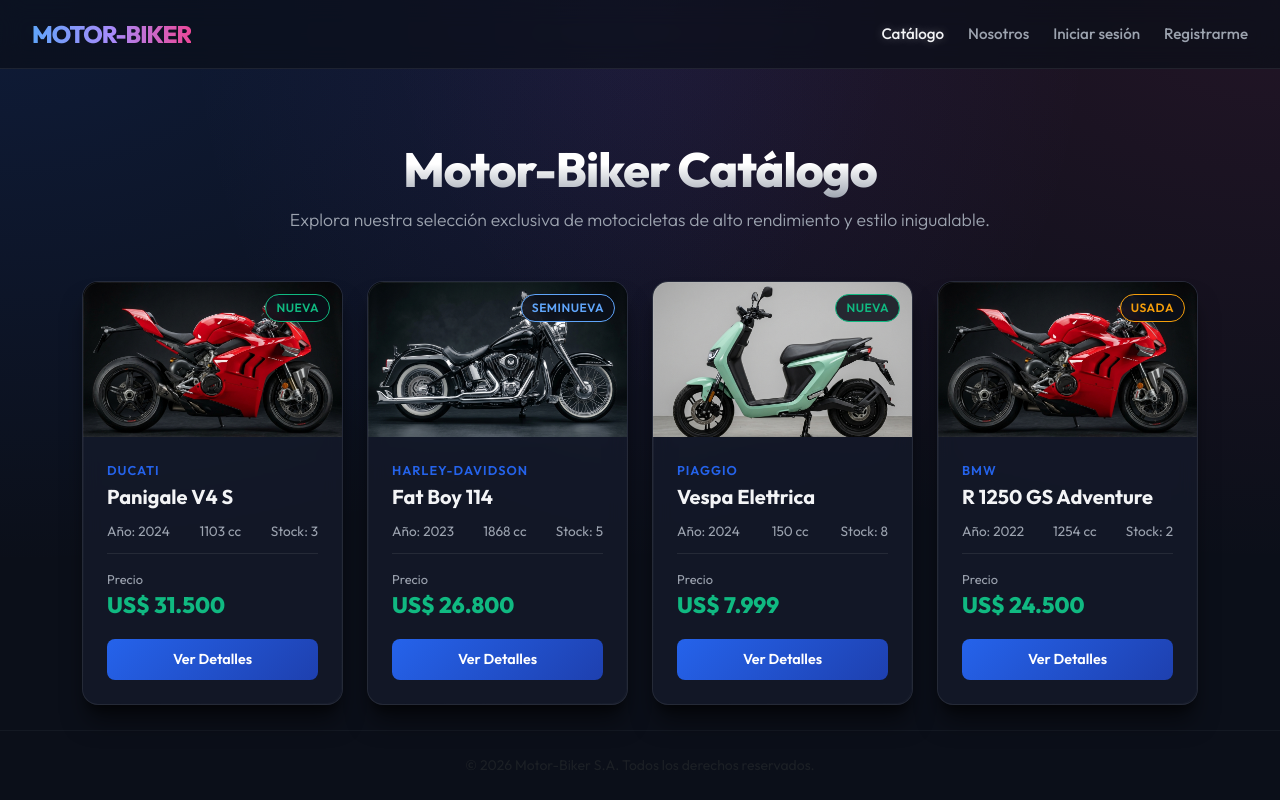
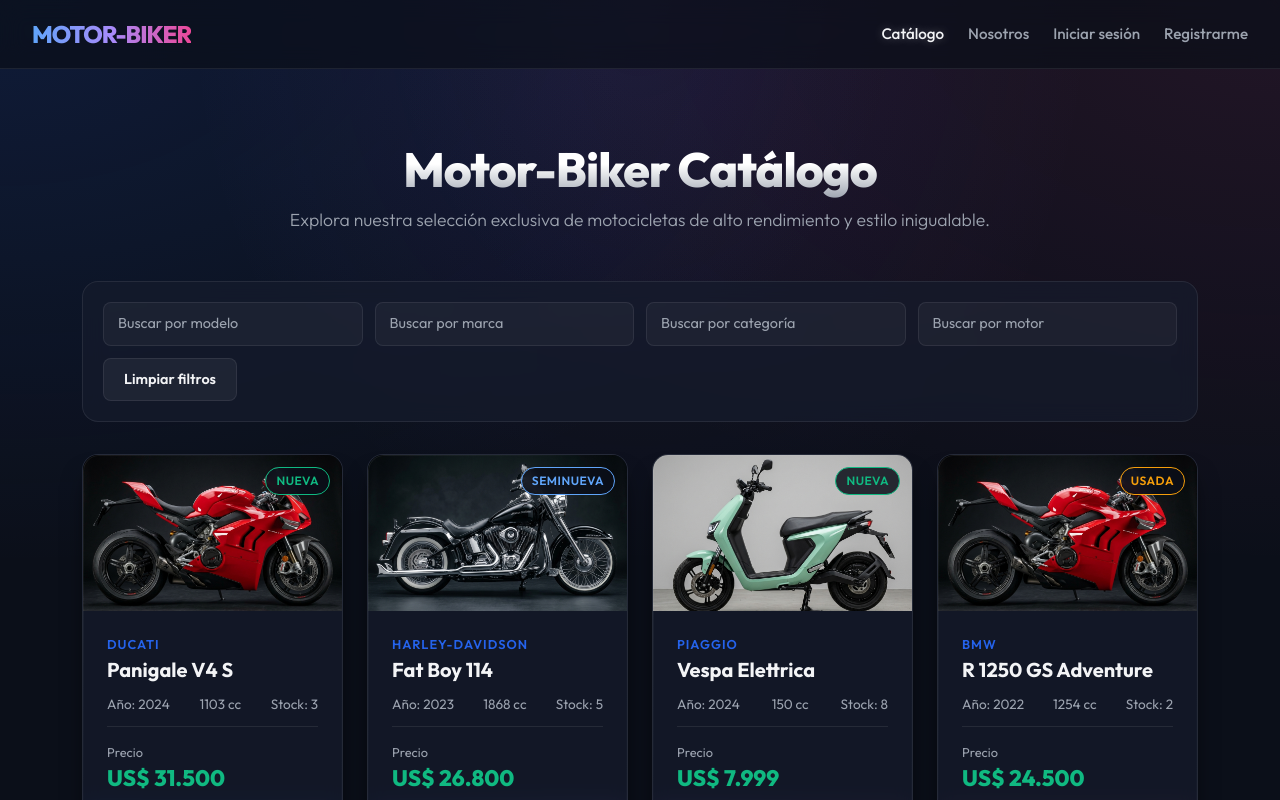
Before and after one commit to Romeorobles/Motor-Biker, a React (Vite) app: page / in a window 1280 px wide. Shown: the top 800 px of the page. Built offline with nearby package versions, Linux system fonts and the light colour scheme; no server answers.

Commit message:
Combina el buscador y filtros de feature/catalogo con el catálogo real
Agrega resolución de categorías en api.ts y estilos de filtro
acordes al tema oscuro existente.

```diff
--- a/src/index.css
+++ b/src/index.css
@@ -115,6 +115,59 @@
   color: var(--text-secondary);
   font-size: 1.1rem;
   font-weight: 300;
+}
+
+/* Catalog Filter Bar */
+.filter-bar {
+  display: flex;
+  flex-wrap: wrap;
+  gap: 0.75rem;
+  background: var(--bg-card);
+  border: 1px solid var(--border-color);
+  border-radius: 16px;
+  padding: 1.25rem;
+  margin-bottom: 2rem;
+  backdrop-filter: blur(10px);
+}
+
+.filter-input {
+  flex: 1 1 180px;
+  background: rgba(255, 255, 255, 0.04);
+  border: 1px solid var(--border-color);
+  border-radius: 8px;
+  padding: 10px 14px;
+  color: var(--text-primary);
+  font-family: var(--font-primary);
+  font-size: 0.9rem;
+  transition: border-color 0.2s, background 0.2s;
+}
+
+.filter-input::placeholder {
+  color: var(--text-secondary);
+}
+
+.filter-input:focus {
+  outline: none;
+  border-color: var(--accent);
+  background: rgba(255, 255, 255, 0.07);
+}
+
+.btn-clear-filters {
+  flex: 0 0 auto;
+  background: rgba(255, 255, 255, 0.05);
+  border: 1px solid var(--border-color);
+  color: var(--text-primary);
+  border-radius: 8px;
+  padding: 10px 20px;
+  font-weight: 600;
+  font-size: 0.9rem;
+  cursor: pointer;
+  transition: all 0.3s ease;
+}
+
+.btn-clear-filters:hover {
+  background: rgba(255, 255, 255, 0.1);
+  border-color: rgba(255, 255, 255, 0.3);
 }
 
 /* Motorbike Card Styling */
--- a/src/pages/Home.tsx
+++ b/src/pages/Home.tsx
@@ -1,4 +1,4 @@
-import { useEffect, useState } from 'react';
+import { useEffect, useMemo, useState } from 'react';
 import { fetchMotos } from '../services/api';
 import type { Moto } from '../services/api';
 import { MotoCard } from '../components/MotoCard';
@@ -7,6 +7,11 @@
   const [motos, setMotos] = useState<Moto[]>([]);
   const [loading, setLoading] = useState(true);
   const [error, setError] = useState<string | null>(null);
+
+  const [buscar, setBuscar] = useState('');
+  const [marca, setMarca] = useState('');
+  const [categoria, setCategoria] = useState('');
+  const [motor, setMotor] = useState('');
 
   useEffect(() => {
     let active = true;
@@ -29,6 +34,24 @@
     };
   }, []);
 
+  const motosFiltradas = useMemo(() => {
+    return motos.filter((moto) => {
+      return (
+        moto.modelo.toLowerCase().includes(buscar.toLowerCase()) &&
+        (moto.marca_nombre ?? '').toLowerCase().includes(marca.toLowerCase()) &&
+        (moto.categoria_nombre ?? '').toLowerCase().includes(categoria.toLowerCase()) &&
+        (moto.tipo_motor_nombre ?? '').toLowerCase().includes(motor.toLowerCase())
+      );
+    });
+  }, [motos, buscar, marca, categoria, motor]);
+
+  function limpiarFiltros() {
+    setBuscar('');
+    setMarca('');
+    setCategoria('');
+    setMotor('');
+  }
+
   return (
     <div className="container py-4">
       <header className="catalog-header animated-fade-in">
@@ -37,6 +60,40 @@
           Explora nuestra selección exclusiva de motocicletas de alto rendimiento y estilo inigualable.
         </p>
       </header>
+
+      <div className="filter-bar animated-fade-in">
+        <input
+          type="text"
+          className="filter-input"
+          placeholder="Buscar por modelo"
+          value={buscar}
+          onChange={(e) => setBuscar(e.target.value)}
+        />
+        <input
+          type="text"
+          className="filter-input"
+          placeholder="Buscar por marca"
+          value={marca}
+          onChange={(e) => setMarca(e.target.value)}
+        />
+        <input
+          type="text"
+          className="filter-input"
+          placeholder="Buscar por categoría"
+          value={categoria}
+          onChange={(e) => setCategoria(e.target.value)}
+        />
+        <input
+          type="text"
+          className="filter-input"
+          placeholder="Buscar por motor"
+          value={motor}
+          onChange={(e) => setMotor(e.target.value)}
+        />
+        <button type="button" className="btn-clear-filters" onClick={limpiarFiltros}>
+          Limpiar filtros
+        </button>
+      </div>
 
       {loading ? (
         <div className="text-center py-5">
@@ -49,9 +106,13 @@
         <div className="alert alert-danger text-center glass-card my-4" role="alert">
           {error}
         </div>
+      ) : motosFiltradas.length === 0 ? (
+        <div className="text-center py-5 text-muted">
+          Ninguna moto coincide con los filtros aplicados.
+        </div>
       ) : (
         <div className="row g-4 justify-content-center">
-          {motos.map((moto) => (
+          {motosFiltradas.map((moto) => (
             <div key={moto.id} className="col-12 col-md-6 col-lg-4 col-xl-3">
               <MotoCard moto={moto} />
             </div>
--- a/src/services/api.ts
+++ b/src/services/api.ts
@@ -8,6 +8,7 @@
   precio: number;
   stock: number;
   categoria_id?: string;
+  categoria_nombre?: string;
   tipo_motor_id?: string;
   tipo_motor_nombre?: string;
   estado_id?: string;
@@ -32,6 +33,12 @@
   descripcion?: string;
 }
 
+export interface Categoria {
+  id: string;
+  nombre: string;
+  descripcion?: string;
+}
+
 export const API_URL = 'http://localhost:3000';
 
 // Mock data of high-quality bikes with the professional images generated earlier
@@ -40,6 +47,7 @@
     id: 'f87a3b34-8c8d-4a1b-9e4f-2d7c5e8b1a3d',
     modelo: 'Panigale V4 S',
     marca_nombre: 'Ducati',
+    categoria_nombre: 'Deportiva',
     anio: 2024,
     cilindraje: 1103,
     precio: 31500,
@@ -52,6 +60,7 @@
     id: 'a91b2c3d-4e5f-6a7b-8c9d-0e1f2a3b4c5d',
     modelo: 'Fat Boy 114',
     marca_nombre: 'Harley-Davidson',
+    categoria_nombre: 'Cruiser',
     anio: 2023,
     cilindraje: 1868,
     precio: 26800,
@@ -64,6 +73,7 @@
     id: 'c1d2e3f4-a5b6-c7d8-e9f0-1a2b3c4d5e6f',
     modelo: 'Vespa Elettrica',
     marca_nombre: 'Piaggio',
+    categoria_nombre: 'Urbana',
     anio: 2024,
     cilindraje: 150, // Equivalente de potencia
     precio: 7999,
@@ -76,6 +86,7 @@
     id: 'e5f6a7b8-c9d0-e1f2-a3b4-c5d6e7f8a9b0',
     modelo: 'R 1250 GS Adventure',
     marca_nombre: 'BMW',
+    categoria_nombre: 'Adventure',
     anio: 2022,
     cilindraje: 1254,
     precio: 24500,
@@ -104,23 +115,26 @@
       return MOCK_MOTOS;
     }
 
-    // Opcionalmente resolvemos marcas, estados y motores si el backend provee los endpoints
+    // Opcionalmente resolvemos marcas, estados, motores y categorías si el backend provee los endpoints
     // Intentamos resolver de manera paralela con fallbacks
-    const [marcas, estados, motores] = await Promise.all([
+    const [marcas, estados, motores, categorias] = await Promise.all([
       fetchMarcas().catch(() => []),
       fetchEstados().catch(() => []),
       fetchMotores().catch(() => []),
+      fetchCategorias().catch(() => []),
     ]);
 
     const marcasMap = new Map(marcas.map(m => [m.id, m.nombre]));
     const estadosMap = new Map(estados.map(e => [e.id, e.nombre]));
     const motoresMap = new Map(motores.map(m => [m.id, m.nombre]));
+    const categoriasMap = new Map(categorias.map(c => [c.id, c.nombre]));
 
     return motosRaw.map(moto => ({
       ...moto,
       marca_nombre: moto.marca_id ? marcasMap.get(moto.marca_id) || 'Marca Desconocida' : undefined,
       estado_nombre: moto.estado_id ? estadosMap.get(moto.estado_id) || 'Estado Desconocido' : undefined,
       tipo_motor_nombre: moto.tipo_motor_id ? motoresMap.get(moto.tipo_motor_id) || 'Motor Desconocido' : undefined,
+      categoria_nombre: moto.categoria_id ? categoriasMap.get(moto.categoria_id) || 'Categoría Desconocida' : undefined,
       precio: Number(moto.precio),
       imagen_url: moto.imagen_url || '/sport_bike.jpg', // Imagen de stock si no tiene
     }));
@@ -207,6 +221,13 @@
   return json.data?.items || json.data || [];
 }
 
+async function fetchCategorias(): Promise<Categoria[]> {
+  const res = await fetch(`${API_URL}/categorias`);
+  if (!res.ok) throw new Error();
+  const json = await res.json();
+  return json.data?.items || json.data || [];
+}
+
 export async function apiFetch(path: string, options: RequestInit = {}) {
   const token = localStorage.getItem('token');
 
```
